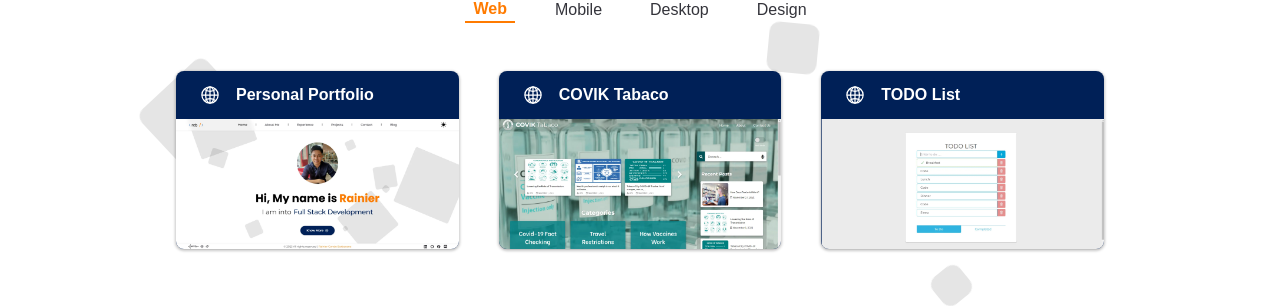
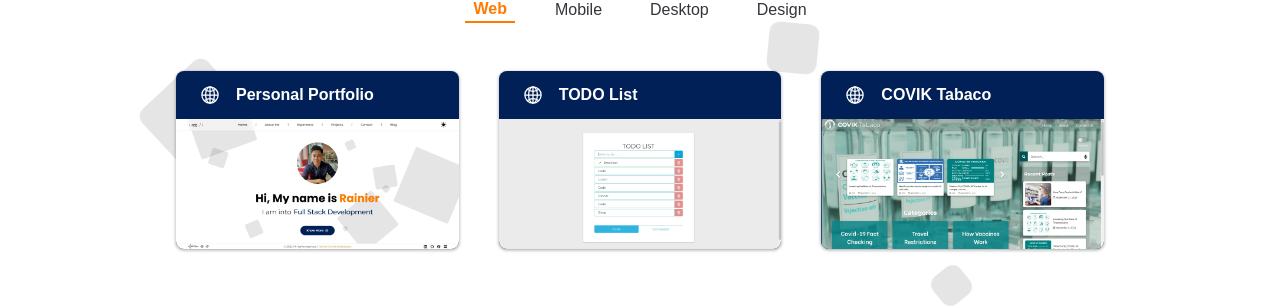
Before and after one commit to MasterRAIN/my-portfolio-website, a React (Create React App) app: page /projects in a window 1280 px wide. Shown: the part 187-493 px from the top of the page. Built offline with nearby package versions, Linux system fonts and the light colour scheme.

Commit message:
added 2 projects

```diff
--- a/src/Pages/Projects.jsx
+++ b/src/Pages/Projects.jsx
@@ -23,7 +23,16 @@ function Projects() {
       link: 'https://rainiercondebarbacena.netlify.app/',
     },
     {
-      id: 0,
+      id: 1,
+      title: 'TODO List',
+      icon: 'globe-outline',
+      image: process.env.PUBLIC_URL + "/Images/Projects/todo-list.webp",
+      category: 'Web',
+      stacks: ["React JS", "CSS", "Netlify"],
+      link: 'https://rainier-todolist.netlify.app/',
+    },
+    {
+      id: 2,
       title: 'COVIK Tabaco',
       icon: 'globe-outline',
       image: process.env.PUBLIC_URL + "/Images/Projects/covik-tabaco.webp",
@@ -32,13 +41,22 @@ function Projects() {
       link: '',
     },
     {
-      id: 0,
-      title: 'TODO List',
-      icon: 'globe-outline',
-      image: process.env.PUBLIC_URL + "/Images/Projects/todo-list.webp",
-      category: 'Web',
-      stacks: ["React JS", "CSS", "Netlify"],
-      link: 'https://rainier-todolist.netlify.app/',
+      id: 3,
+      title: 'Tic Tac Toe Game',
+      icon: 'phone-portrait-outline',
+      image: process.env.PUBLIC_URL + "/Images/Projects/tic-tac-toe.webp",
+      category: 'Mobile',
+      stacks: ["Java", "GUI"],
+      link: '',
+    },
+    {
+      id: 4,
+      title: 'BAPA Logo',
+      icon: 'brush-outline',
+      image: process.env.PUBLIC_URL + "/Images/Projects/bapa-logo.webp",
+      category: 'Design',
+      stacks: ["Inkscape"],
+      link: '',
     },
   ]
 
```
Also changed, not shown: public/Images/Projects/bapa-logo.webp (added), public/Images/Projects/tic-tac-toe.webp (added).
